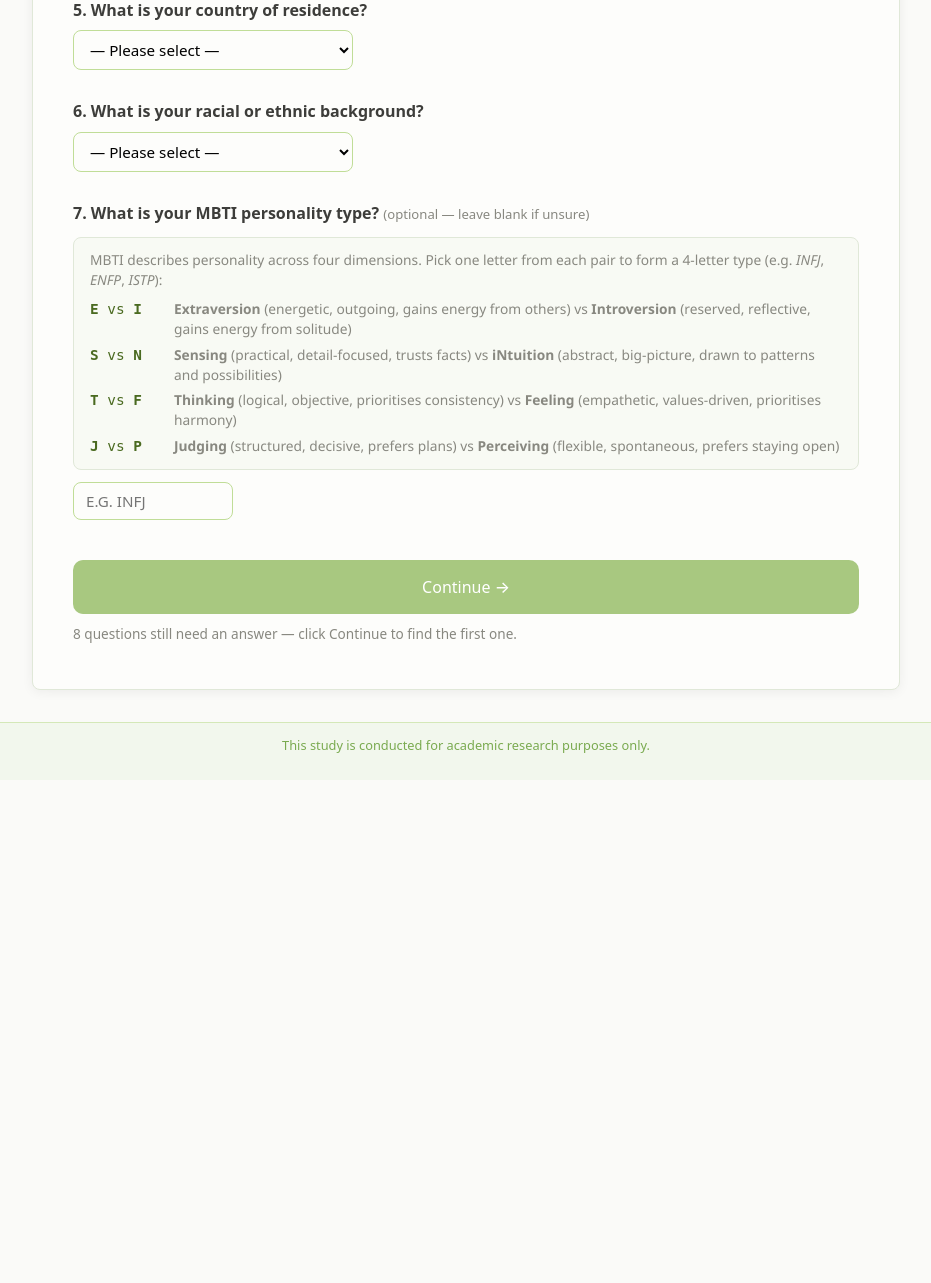
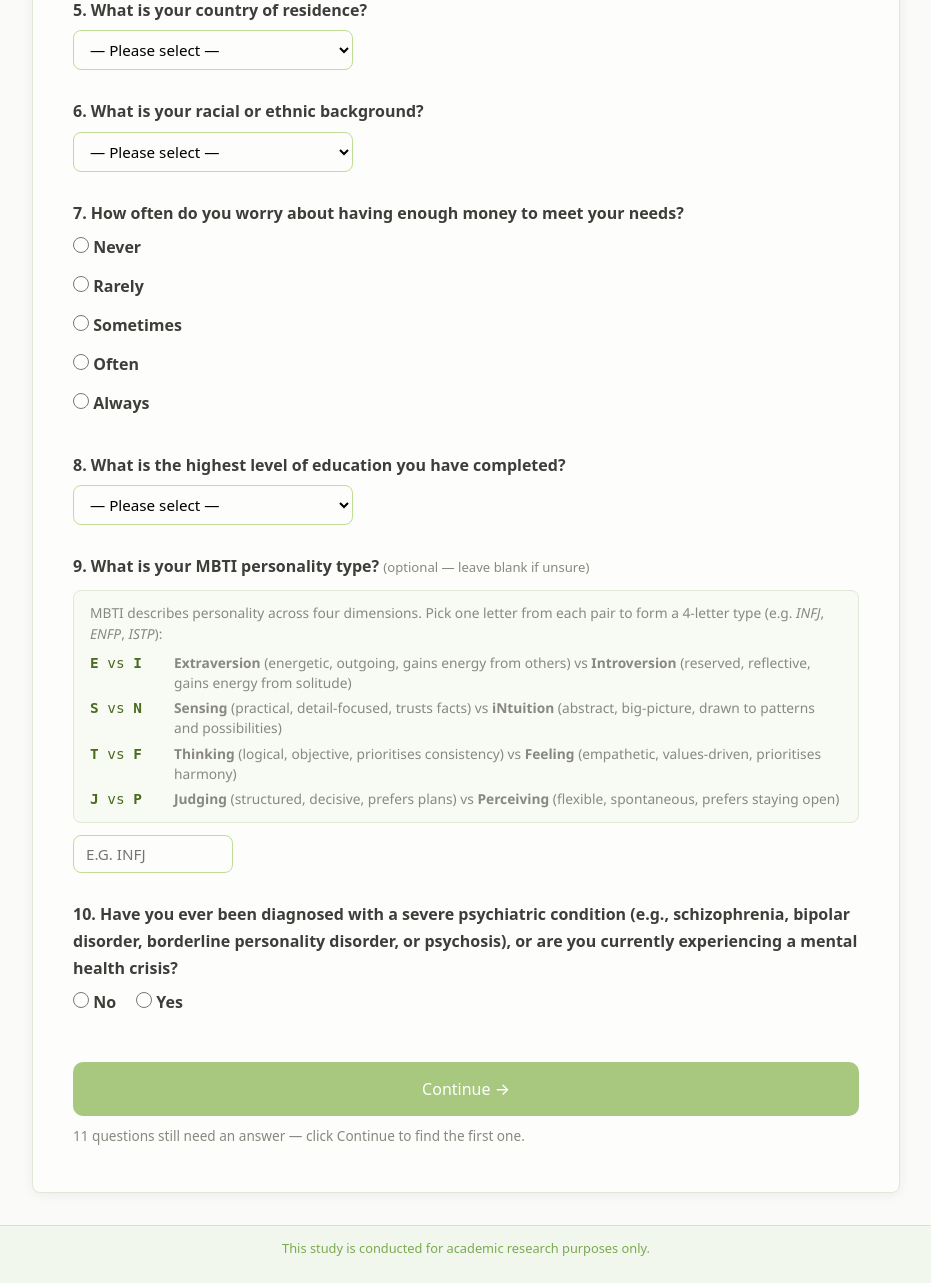
Before and after one commit to Zfttter/LLM-HSP-Interaction, a FastAPI app: template templates/survey.html in a window 1280 px wide. Shown: the part 1345-2628 px from the top of the page, without its empty margins (174-1105 px from the left). Before the commit the page ends 2098 px from the top, so only its background shows below. Run offline with FastAPI, Linux system fonts and the light colour scheme; the template is opened without the code that fills it, so the values that code supplies are empty.

Commit message:
add pre survey question and data sharing consent question

```diff
--- a/app/routers/api.py
+++ b/app/routers/api.py
@@ -94,6 +94,9 @@ async def submit_survey(request: Request):
     ai_usage = str(form.get("ai_usage", "never"))
     country = str(form.get("country", ""))
     race = str(form.get("race", ""))
+    financial_worry = str(form.get("financial_worry", ""))
+    education = str(form.get("education", ""))
+    mental_health_screening = str(form.get("mental_health_screening", "no"))
     self_mbti = str(form.get("self_mbti", "")).strip().upper() or None
 
     # Validate ranges
@@ -109,7 +112,7 @@ async def submit_survey(request: Request):
     bfi_scores = score_bfi(raw)
 
     # Exclusion check
-    excluded, reason = check_exclusion(age, native_english, ai_usage)
+    excluded, reason = check_exclusion(age, native_english, ai_usage, mental_health_screening)
 
     # Attention check
     attention_failed = (
@@ -128,6 +131,9 @@ async def submit_survey(request: Request):
         "ai_usage_frequency": ai_usage,
         "country": country,
         "race": race,
+        "financial_worry": financial_worry,
+        "education": education,
+        "mental_health_screening": mental_health_screening,
         "excluded": excluded,
         "exclusion_reason": reason,
         "self_mbti": self_mbti,
@@ -378,6 +384,7 @@ async def submit_post_survey(request: Request, background_tasks: BackgroundTasks
     emotional_relief         = fi("emotional_relief")
     perceived_sycophancy     = fi("perceived_sycophancy")
     mbti_guess               = str(form.get("mbti_guess", "")).strip()
+    data_sharing_consent     = str(form.get("data_sharing_consent", "")) == "yes"
 
     # Validate 1-7 fields
     for val in (general_empathy, satisfaction, trust, conversation_quality,
@@ -409,6 +416,8 @@ async def submit_post_survey(request: Request, background_tasks: BackgroundTasks
         "mbti_guess":               mbti_guess or None,
     })
 
+    db_.update_participant(participant["id"], {"data_sharing_consent": data_sharing_consent})
+
     code = db_.finalize_participant(participant["id"])
     request.session["completion_code"] = code
 
--- a/templates/screened_out.html
+++ b/templates/screened_out.html
@@ -12,6 +12,10 @@
   <p class="exclusion-reason">Reason: this study requires native English speakers.</p>
   {% elif reason == "frequent_ai_usage" %}
   <p class="exclusion-reason">Reason: participants who frequently use AI for emotional conversations are not eligible.</p>
+  {% elif reason == "mental_health_screening" %}
+  <p class="exclusion-reason">
+    Reason: for participant safety, this study is not suitable for individuals with a history of severe psychiatric conditions or who are currently experiencing a mental health crisis. If you are in distress, please reach out for support — Samaritans: 116 123, Mind: 0300 123 3393, or NHS 111.
+  </p>
   {% else %}
   <p class="exclusion-reason">You may have been excluded based on age, language, or AI usage criteria.</p>
   {% endif %}
--- a/templates/survey.html
+++ b/templates/survey.html
@@ -269,7 +269,33 @@
       </div>
 
       <div class="form-group" style="margin-bottom:1.75rem;">
-        <label for="self_mbti">7. What is your MBTI personality type? <span class="optional-label">(optional — leave blank if unsure)</span></label>
+        <label>7. How often do you worry about having enough money to meet your needs?</label>
+        <div class="radio-group vertical">
+          <label class="radio-inline"><input type="radio" name="financial_worry" value="never" required /> Never</label>
+          <label class="radio-inline"><input type="radio" name="financial_worry" value="rarely" /> Rarely</label>
+          <label class="radio-inline"><input type="radio" name="financial_worry" value="sometimes" /> Sometimes</label>
+          <label class="radio-inline"><input type="radio" name="financial_worry" value="often" /> Often</label>
+          <label class="radio-inline"><input type="radio" name="financial_worry" value="always" /> Always</label>
+        </div>
+      </div>
+
+      <div class="form-group" style="margin-bottom:1.75rem;">
+        <label for="education">8. What is the highest level of education you have completed?</label>
+        <select id="education" name="education" class="form-control form-control-sm" required>
+          <option value="" disabled selected>— Please select —</option>
+          <option value="no_formal">No formal education</option>
+          <option value="primary">Primary school (or equivalent)</option>
+          <option value="secondary">Secondary school / High school (or equivalent)</option>
+          <option value="vocational">Vocational / Technical training (or equivalent)</option>
+          <option value="bachelors">Bachelor's degree (or equivalent)</option>
+          <option value="masters">Master's degree (or equivalent)</option>
+          <option value="doctoral">Doctoral degree (PhD or equivalent)</option>
+          <option value="prefer_not_to_say">Prefer not to say</option>
+        </select>
+      </div>
+
+      <div class="form-group" style="margin-bottom:1.75rem;">
+        <label for="self_mbti">9. What is your MBTI personality type? <span class="optional-label">(optional — leave blank if unsure)</span></label>
         <div class="mbti-guide">
           <p class="mbti-guide-intro">MBTI describes personality across four dimensions. Pick one letter from each pair to form a 4-letter type (e.g. <em>INFJ</em>, <em>ENFP</em>, <em>ISTP</em>):</p>
           <div class="mbti-dims">
@@ -300,6 +326,14 @@
           placeholder="e.g. INFJ"
           style="max-width: 160px; text-transform: uppercase;"
         />
+      </div>
+
+      <div class="form-group" style="margin-bottom:1.75rem;">
+        <label>10. Have you ever been diagnosed with a severe psychiatric condition (e.g., schizophrenia, bipolar disorder, borderline personality disorder, or psychosis), or are you currently experiencing a mental health crisis?</label>
+        <div class="radio-group">
+          <label class="radio-inline"><input type="radio" name="mental_health_screening" value="no" required /> No</label>
+          <label class="radio-inline"><input type="radio" name="mental_health_screening" value="yes" /> Yes</label>
+        </div>
       </div>
     </section>
 
```
Also changed, not shown: app/assignment.py (+6 -2 lines), database/schema.sql (+10 -0 lines), templates/post_survey.html (+16 -1 lines).
